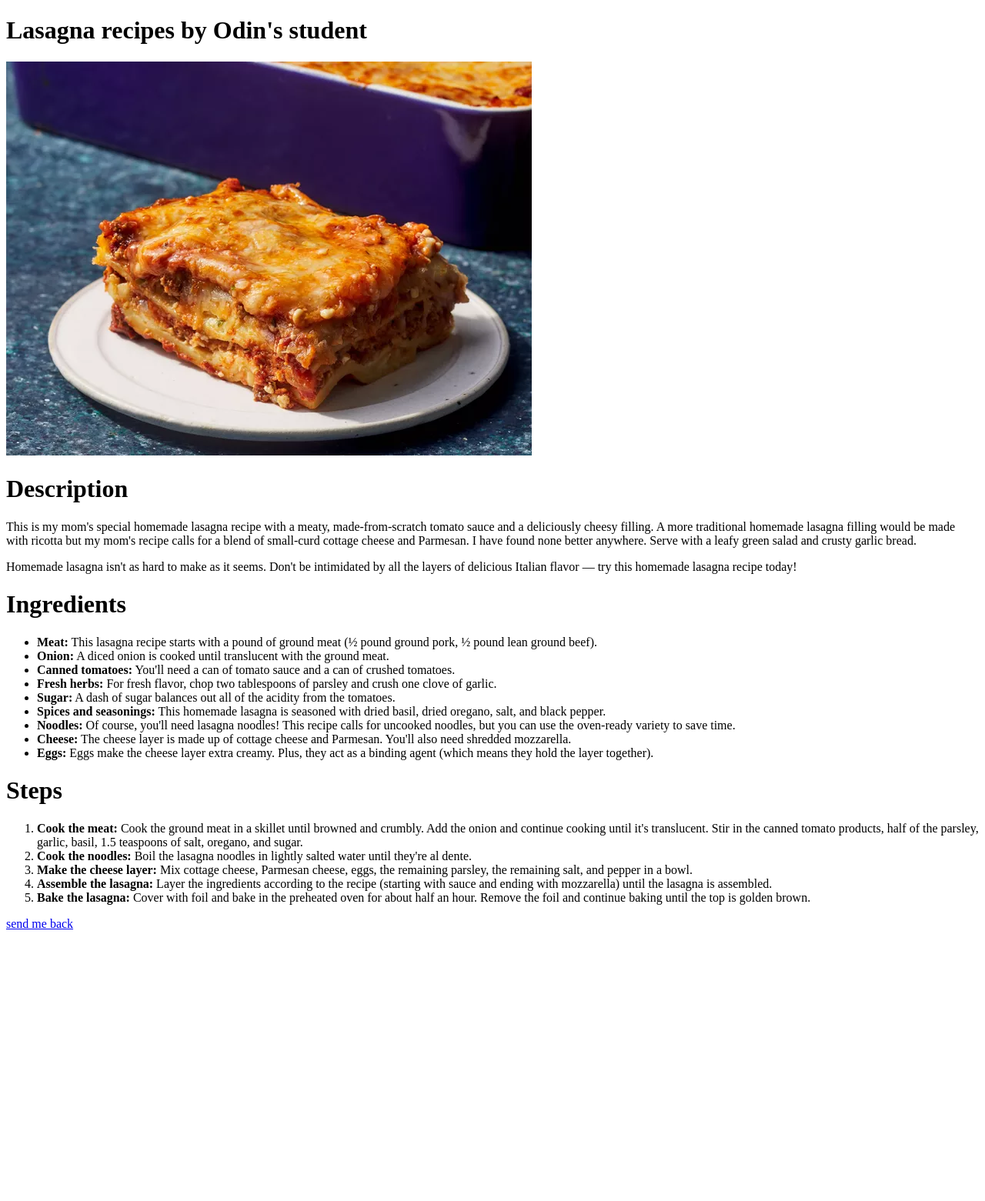
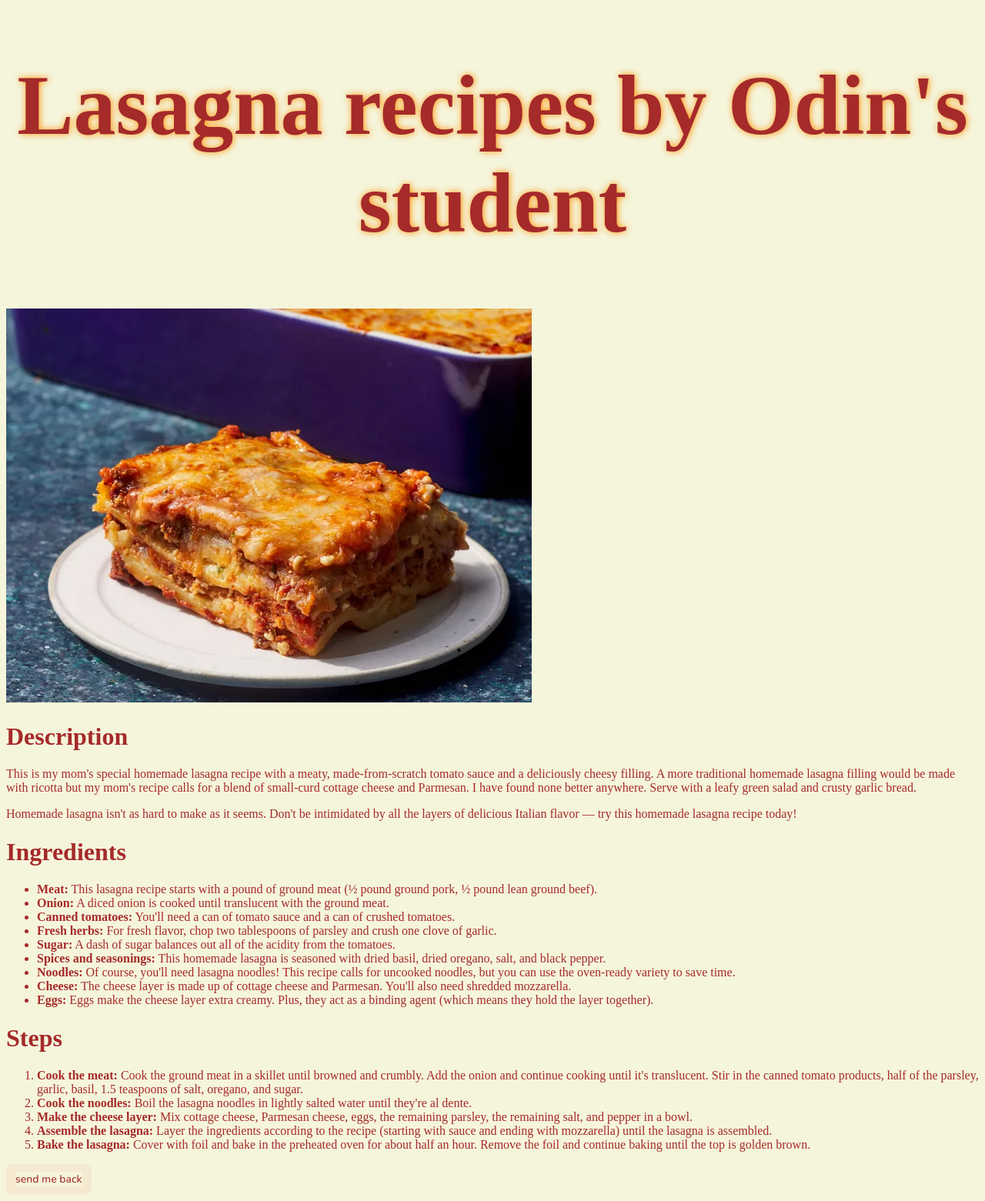
Before and after one commit to wbsct/odin-recipes, a plain HTML site: page recipes/lasagna.html in a window 1280 px wide. Shown: the whole page at 77% size. Before the commit the page ends 1218 px from the top, so only its background shows below. Drawn offline with nearby package versions, Linux system fonts and the light colour scheme; a web font is replaced by a local one.

Commit message:
Made some design changes using the css learned in the last lesson

```diff
--- /dev/null
+++ b/css/style.css
@@ -0,0 +1,50 @@
+@import url("https://fonts.googleapis.com/css2?family=Lavishly+Yours&display=swap");
+@import url("https://fonts.googleapis.com/css2?family=Nunito:ital,wght@0,500;1,500&display=swap");
+
+* {
+  color: brown;
+  background-color: beige;
+}
+
+.title {
+  font-family: "Lavishly Yours", serif;
+  font-weight: 400;
+  font-style: normal;
+  text-align: center;
+  text-shadow: rgb(255, 145, 0) 1px 0 10px;
+  font-size: 55px;
+}
+
+.list {
+  font-family: "Nunito", serif;
+  font-optical-sizing: auto;
+  font-weight: 500;
+  font-style: normal;
+  font-size: 25px;
+}
+
+a {
+  text-decoration: none;
+}
+
+.btn {
+  background-color: rgba(255, 0, 13, 0.05);
+  border-radius: 8px;
+  border-width: 0;
+  color: #333333;
+  cursor: pointer;
+  display: inline-block;
+  font-family: "Nunito", serif;
+  font-size: 14px;
+  font-weight: 500;
+  line-height: 20px;
+  list-style: none;
+  margin: 0;
+  padding: 10px 12px;
+  text-align: center;
+  transition: all 200ms;
+  vertical-align: baseline;
+  white-space: nowrap;
+  user-select: none;
+  touch-action: manipulation;
+}
--- a/index.html
+++ b/index.html
@@ -3,19 +3,24 @@
   <head>
     <meta charset="utf-8" />
     <title>Odin Recipes</title>
+    <link rel="stylesheet" href="css/style.css" />
   </head>
   <body>
-    <h1>Odin Recipes</h1>
+    <div class="title"><h1>Odin Recipes</h1></div>
+    <div class="list">
       <ol>
         <li>
           <a href="./recipes/lasagna.html" rel="noreffer">Lasagna recipe</a>
         </li>
         <li>
-        <a href="./recipes/chicken-pasta.html" rel="noreffer">Chicken Pasta</a>
+          <a href="./recipes/chicken-pasta.html" rel="noreffer"
+            >Chicken Pasta</a
+          >
         </li>
         <li>
           <a href="./recipes/ground-beef.html" rel="noreffer">Ground Beef</a>
         </li>
       </ol>
+    </div>
   </body>
 </html>
--- a/recipes/lasagna.html
+++ b/recipes/lasagna.html
@@ -1,41 +1,99 @@
 <!DOCTYPE html>
 <html lang="en">
   <head>
-        <meta charset="utf-8">
+    <meta charset="utf-8" />
     <title>Lasagna: Odin Recipes</title>
+    <link rel="stylesheet" href="../css/style.css" />
   </head>
   <body>
+    <div class="title">
       <h1>Lasagna recipes by Odin's student</h1>
-        <img src="../recipes/lasagna.webp">
+    </div>
+    <img src="../recipes/lasagna.webp" />
     <h1>Description</h1>
     <p>
-            This is my mom's special homemade lasagna recipe with a meaty, made-from-scratch tomato sauce and a deliciously cheesy filling. A more traditional homemade lasagna filling would be made with ricotta but my mom's recipe calls for a blend of small-curd cottage cheese and Parmesan. I have found none better anywhere. Serve with a leafy green salad and crusty garlic bread.
+      This is my mom's special homemade lasagna recipe with a meaty,
+      made-from-scratch tomato sauce and a deliciously cheesy filling. A more
+      traditional homemade lasagna filling would be made with ricotta but my
+      mom's recipe calls for a blend of small-curd cottage cheese and Parmesan.
+      I have found none better anywhere. Serve with a leafy green salad and
+      crusty garlic bread.
     </p>
     <p>
-            Homemade lasagna isn't as hard to make as it seems. Don't be intimidated by all the layers of delicious Italian flavor — try this homemade lasagna recipe today!
+      Homemade lasagna isn't as hard to make as it seems. Don't be intimidated
+      by all the layers of delicious Italian flavor — try this homemade lasagna
+      recipe today!
     </p>
     <h1>Ingredients</h1>
     <ul>
-            <li><strong>Meat:</strong> This lasagna recipe starts with a pound of ground meat (½ pound ground pork, ½ pound lean ground beef).</li>
-            <li><strong>Onion:</strong> A diced onion is cooked until translucent with the ground meat.</li>
-            <li><strong>Canned tomatoes:</strong> You'll need a can of tomato sauce and a can of crushed tomatoes.</li>
-            <li><strong>Fresh herbs:</strong> For fresh flavor, chop two tablespoons of parsley and crush one clove of garlic.</li>
-            <li><strong>Sugar:</strong> A dash of sugar balances out all of the acidity from the tomatoes.</li>
-            <li><strong>Spices and seasonings:</strong> This homemade lasagna is seasoned with dried basil, dried oregano, salt, and black pepper.</li>
-            <li><strong>Noodles:</strong> Of course, you'll need lasagna noodles! This recipe calls for uncooked noodles, but you can use the oven-ready variety to save time.</li>
-            <li><strong>Cheese:</strong> The cheese layer is made up of cottage cheese and Parmesan. You'll also need shredded mozzarella.</li>
-            <li><strong>Eggs:</strong> Eggs make the cheese layer extra creamy. Plus, they act as a binding agent (which means they hold the layer together).</li>
+      <li>
+        <strong>Meat:</strong> This lasagna recipe starts with a pound of ground
+        meat (½ pound ground pork, ½ pound lean ground beef).
+      </li>
+      <li>
+        <strong>Onion:</strong> A diced onion is cooked until translucent with
+        the ground meat.
+      </li>
+      <li>
+        <strong>Canned tomatoes:</strong> You'll need a can of tomato sauce and
+        a can of crushed tomatoes.
+      </li>
+      <li>
+        <strong>Fresh herbs:</strong> For fresh flavor, chop two tablespoons of
+        parsley and crush one clove of garlic.
+      </li>
+      <li>
+        <strong>Sugar:</strong> A dash of sugar balances out all of the acidity
+        from the tomatoes.
+      </li>
+      <li>
+        <strong>Spices and seasonings:</strong> This homemade lasagna is
+        seasoned with dried basil, dried oregano, salt, and black pepper.
+      </li>
+      <li>
+        <strong>Noodles:</strong> Of course, you'll need lasagna noodles! This
+        recipe calls for uncooked noodles, but you can use the oven-ready
+        variety to save time.
+      </li>
+      <li>
+        <strong>Cheese:</strong> The cheese layer is made up of cottage cheese
+        and Parmesan. You'll also need shredded mozzarella.
+      </li>
+      <li>
+        <strong>Eggs:</strong> Eggs make the cheese layer extra creamy. Plus,
+        they act as a binding agent (which means they hold the layer together).
+      </li>
     </ul>
     <h1>Steps</h1>
     <ol>
       <li>
-                <strong>Cook the meat:</strong> Cook the ground meat in a skillet until browned and crumbly. Add the onion and continue cooking until it's translucent. Stir in the canned tomato products, half of the parsley, garlic, basil, 1.5 teaspoons of salt, oregano, and sugar.</li>
-                <li><strong>Cook the noodles:</strong> Boil the lasagna noodles in lightly salted water until they're al dente.</li>
-                    <li><strong>Make the cheese layer:</strong> Mix cottage cheese, Parmesan cheese, eggs, the remaining parsley, the remaining salt, and pepper in a bowl.</li>
-                        <li><strong>Assemble the lasagna:</strong> Layer the ingredients according to the recipe (starting with sauce and ending with mozzarella) until the lasagna is assembled.</li>
-                            <li><strong>Bake the lasagna:</strong> Cover with foil and bake in the preheated oven for about half an hour. Remove the foil and continue baking until the top is golden brown.
+        <strong>Cook the meat:</strong> Cook the ground meat in a skillet until
+        browned and crumbly. Add the onion and continue cooking until it's
+        translucent. Stir in the canned tomato products, half of the parsley,
+        garlic, basil, 1.5 teaspoons of salt, oregano, and sugar.
+      </li>
+      <li>
+        <strong>Cook the noodles:</strong> Boil the lasagna noodles in lightly
+        salted water until they're al dente.
+      </li>
+      <li>
+        <strong>Make the cheese layer:</strong> Mix cottage cheese, Parmesan
+        cheese, eggs, the remaining parsley, the remaining salt, and pepper in a
+        bowl.
+      </li>
+      <li>
+        <strong>Assemble the lasagna:</strong> Layer the ingredients according
+        to the recipe (starting with sauce and ending with mozzarella) until the
+        lasagna is assembled.
+      </li>
+      <li>
+        <strong>Bake the lasagna:</strong> Cover with foil and bake in the
+        preheated oven for about half an hour. Remove the foil and continue
+        baking until the top is golden brown.
       </li>
     </ol>
+    <div class="btn">
       <a href="../index.html" rel="noreffer">send me back</a>
+    </div>
   </body>
 </html>
```
Also changed, not shown: recipes/chicken-pasta.html (+4 -1 lines), recipes/ground-beef.html (+2 -1 lines). Lines whose indentation alone changed are shown as unchanged.
